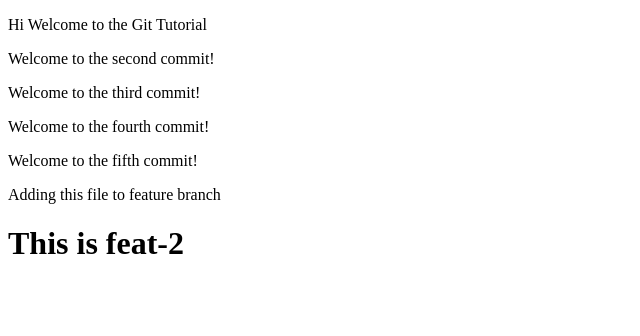
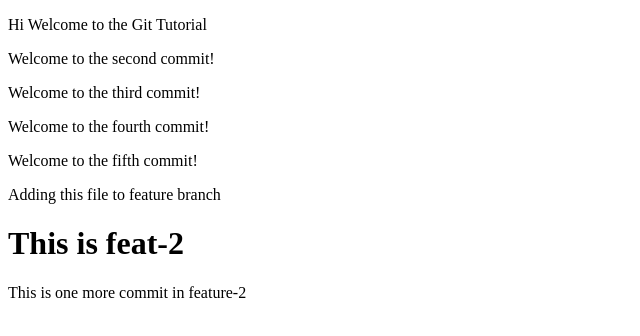
Before and after one commit to syed-pm0808/git-commands, a plain HTML site: page index.html in a window 1280 px wide. Shown: the whole page, without its empty margins (0-640 px from the left). Drawn offline with Linux system fonts and the light colour scheme.

Commit message:
Add new heading for feature-2 commit
Added a new heading to indicate an additional commit in feature-2.

```diff
--- a/index.html
+++ b/index.html
@@ -16,6 +16,7 @@
     <p> Welcome to the fifth commit!</p>
     <p> Adding this file to feature branch</p>
     <h1> This is feat-2</h1>
+    <hi> This is one more commit in feature-2</hi>
 </body>
 <style>
     body{
@@ -23,4 +24,5 @@
         color: black;
     }
 </style>
+
 </html>
```
